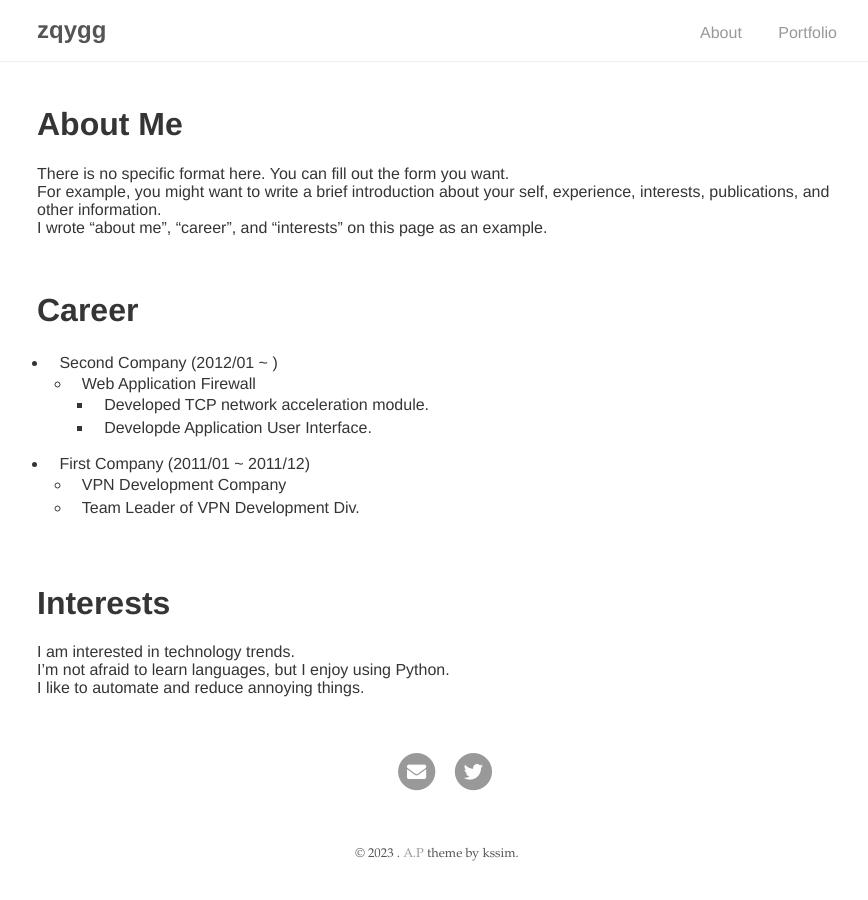
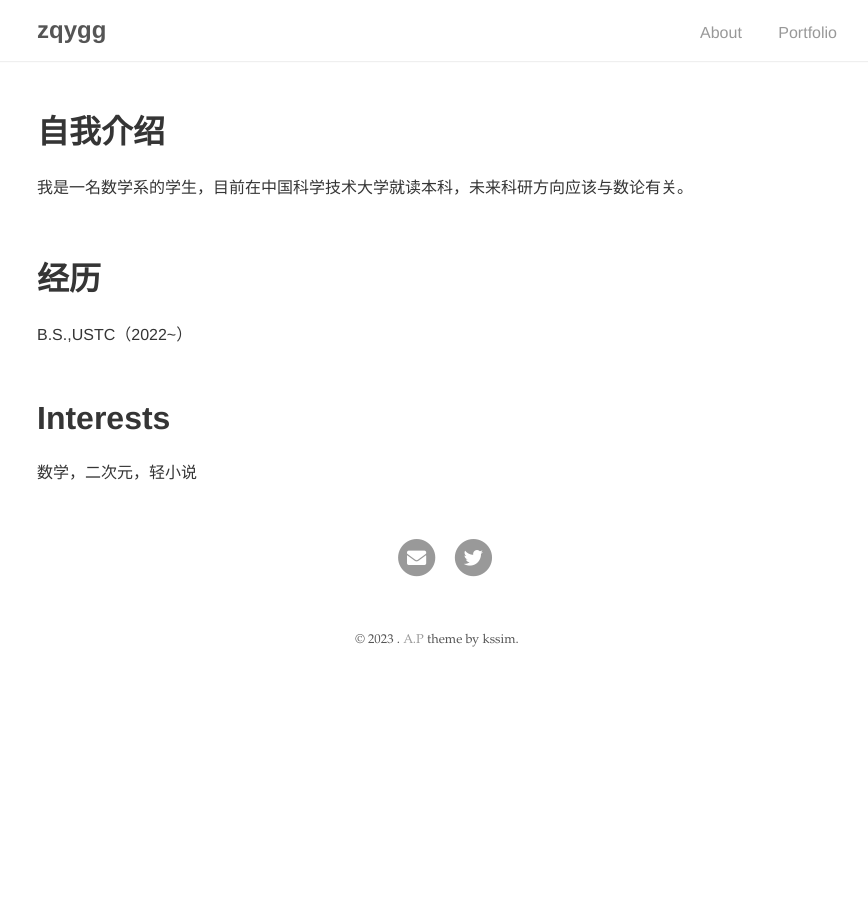
Before and after one commit to zqygg/zqygg.github.io, a Jekyll site: the page built from index.md, in a window 1280 px wide. Shown: the whole page, without its empty margins (203-1071 px from the left). Built offline with Jekyll 4.4.1, drawn with Linux system fonts in a browser that asks for light colours; our own code applies the rules of GitHub Pages for plain Markdown files.

Commit message:
Update index.md

```diff
--- a/index.md
+++ b/index.md
@@ -2,25 +2,15 @@
 layout: about
 ---
 
-# About Me
-There is no specific format here. You can fill out the form you want.
-For example, you might want to write a brief introduction about your self, experience, interests, publications, and other information.
-I wrote "about me", "career", and "interests" on this page as an example.
+# 自我介绍
+我是一名数学系的学生，目前在中国科学技术大学就读本科，未来科研方向应该与数论有关。
 
 <br/>
 
-# Career
-* Second Company (2012/01 ~ )
-  * Web Application Firewall
-    * Developed TCP network acceleration module.
-    * Developde Application User Interface.
-* First Company (2011/01 ~ 2011/12)
-  * VPN Development Company
-  * Team Leader of VPN Development Div.
+# 经历
+B.S.,USTC（2022~）
 
 <br/>
 
 # Interests
-I am interested in technology trends.
-I'm not afraid to learn languages, but I enjoy using Python.
-I like to automate and reduce annoying things.
+数学，二次元，轻小说
```
